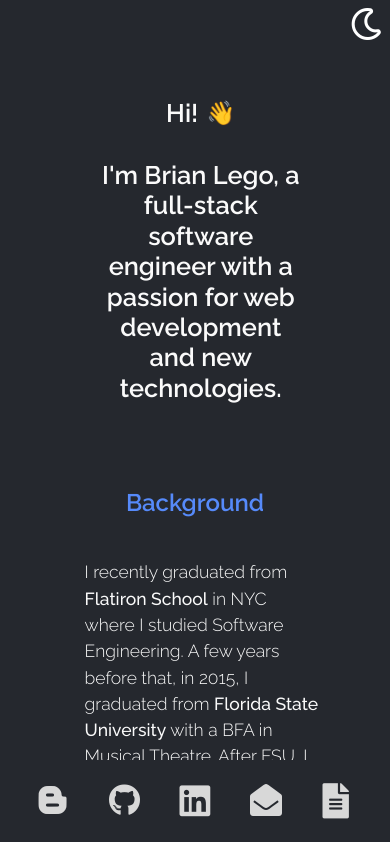
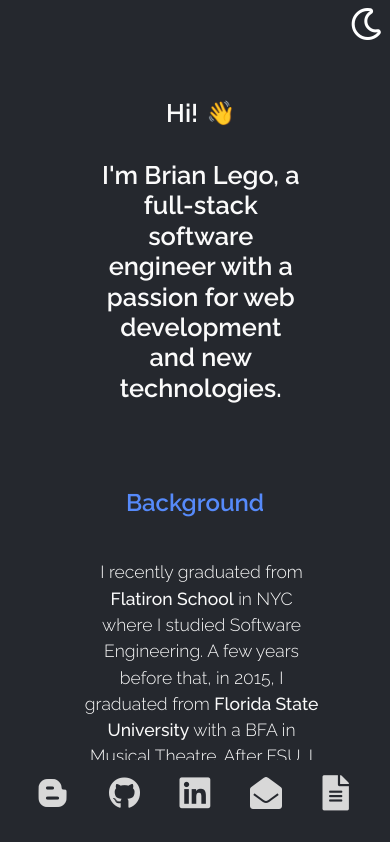
Before and after one commit to brianwlego/brianwlego.github.io, a React (Create React App) app in the folder portfolio/: page / in a window 390 px wide. Shown: the top 842 px of the page. Built offline with nearby package versions, Linux system fonts and the light colour scheme; no server answers.

Commit message:
fixed mobile style'

```diff
--- a/portfolio/src/App.js
+++ b/portfolio/src/App.js
@@ -12,18 +12,19 @@ import { useEffect, useState } from 'react';
 
 function App() {
   useEffect(() => {
-      fetch('https://quizcard-frontend.herokuapp.com/')
-      fetch('https://quizcard-backend.herokuapp.com/api/v1/wakeup')
+      // fetch('https://quizcard-frontend.herokuapp.com/')
+      // fetch('https://quizcard-backend.herokuapp.com/api/v1/wakeup')
 
-      fetch('https://notfcebook-backend.herokuapp.com/api/v1/wakeup')
-      fetch('https://notfcebook.herokuapp.com/login')
+      // fetch('https://notfcebook-backend.herokuapp.com/api/v1/wakeup')
+      // fetch('https://notfcebook.herokuapp.com/login')
 
-      fetch('https://cocktail-companion.herokuapp.com/')
-      fetch('https://cocktailcompanion-api.herokuapp.com/wakeup')
+      // fetch('https://cocktail-companion.herokuapp.com/')
+      // fetch('https://cocktailcompanion-api.herokuapp.com/wakeup')
 
-      fetch('https://mixhub.herokuapp.com/')
+      // fetch('https://mixhub.herokuapp.com/')
   }, []);
 
+  let [mobile, setMobile] = useState(window.innerWidth < 600 ? true : false)
 
   const [theme, setTheme] = useState(6 < new Date().getHours() < 18 ? 'dark' : 'light')
 
@@ -37,18 +38,19 @@ function App() {
     }
   }
 
+  console.log(mobile)
 
   return (
     <ThemeProvider theme={theme === 'light' ? lightTheme : darkTheme}>
       <GlobalStyles />
       <div className="App">
-        <NavBar toggle={toggleTheme} theme={theme}/>
+        {mobile ? null : <NavBar toggle={toggleTheme} theme={theme}/>}
         <Intro />
         <Background />
         <Skills />
         <Projects />
       </div>
-
+      {mobile ? <NavBar toggle={toggleTheme} theme={theme}/> : null}
     </ThemeProvider>
   );
 }
--- a/portfolio/src/Mobile.css
+++ b/portfolio/src/Mobile.css
@@ -1,17 +1,19 @@
 @media screen and (max-width: 600px) {
 
   .App{
-    height: 90vh;
-    overflow: scroll;
+    overflow-y: scroll;
+    -webkit-overflow-scrolling: touch;
   }
 
   #navbar{
     height: 10vh;
     width: 100vw;
     flex-direction: row-reverse;
+    padding-bottom: 4%;
   }
   #darkmode{
     padding: 2% 2% 0 0;
+    top: 0;
   }
 
   .popouts{
@@ -47,6 +49,9 @@
     display: flex;
     flex-direction: column;
     align-items: center;
+  }
+  .background p{
+    text-align: center;
   }
   #background-header{
     width: 40vw;
@@ -114,7 +119,7 @@
     display: flex;
     flex-direction: column;
     align-items: center;
-    padding: 10% 8% 10% 8%;
+    padding: 10% 8% 20% 8%;
   }
   .project-wrapper{
     margin: 1.5vh 0;
@@ -123,12 +128,6 @@
   #projects-content{
     flex-direction: column;
   }
-  /* #top-proj-content{
-    width: inherit;
-  }
-  #btm-proj-content{
-    width: 80vw;
-  } */
   .project-img-wrapper{
     width: 70vw;
   }
--- a/portfolio/src/components/NavBar.js
+++ b/portfolio/src/components/NavBar.js
@@ -20,7 +20,7 @@ function NavBar({toggle, theme}){
         far
         icon="moon"
         onClick={() => toggle()}/>
-    <div id="navbar">
+    <div id="navbar" style={{background: theme === 'dark' ? '#25282e' : 'white'}}>
       <a href={BrianLegoResume} target="_blank" rel="noreferrer" >
         <MDBIcon
           onMouseOver={()=>cycleResume()}
```
